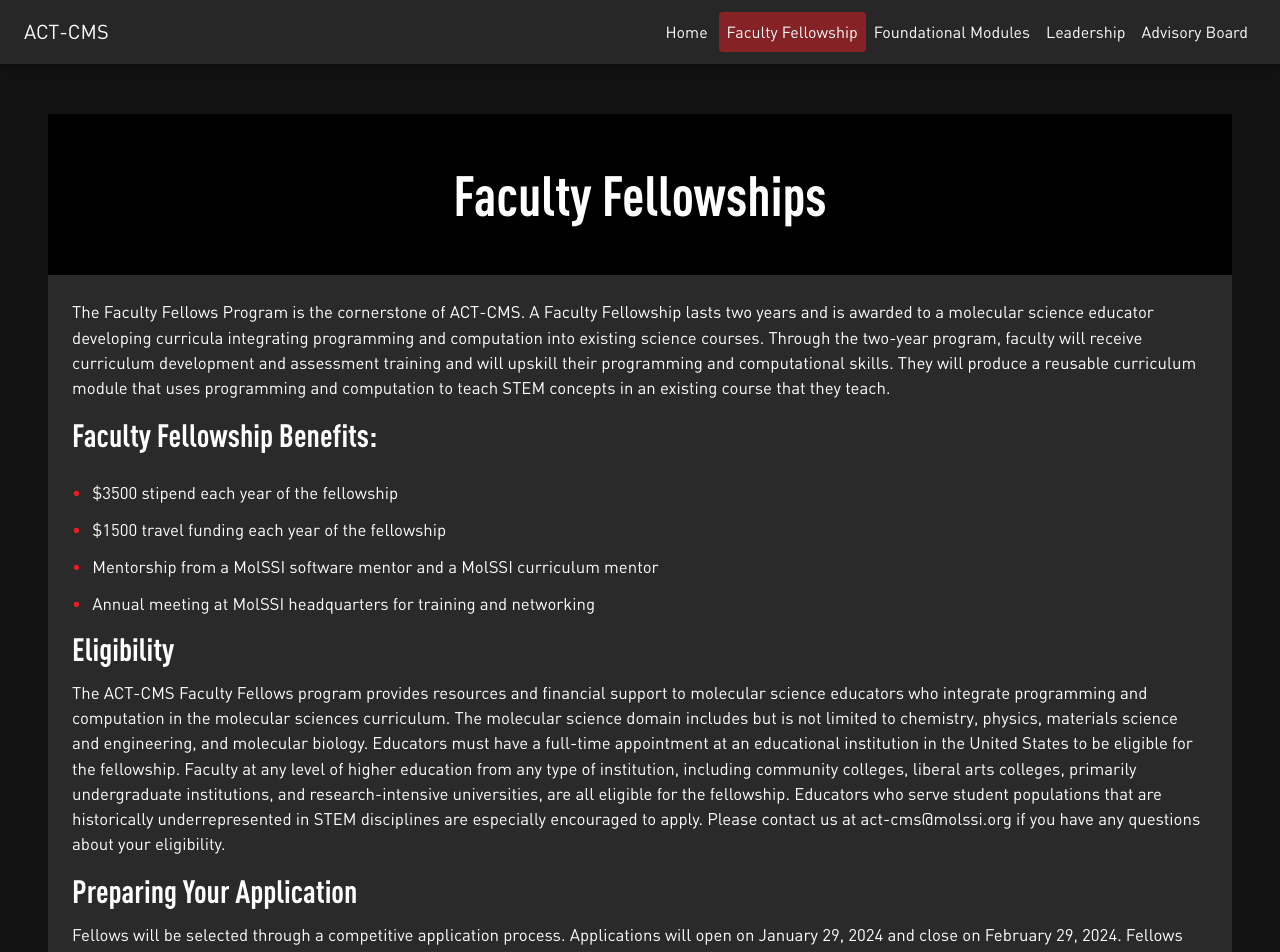
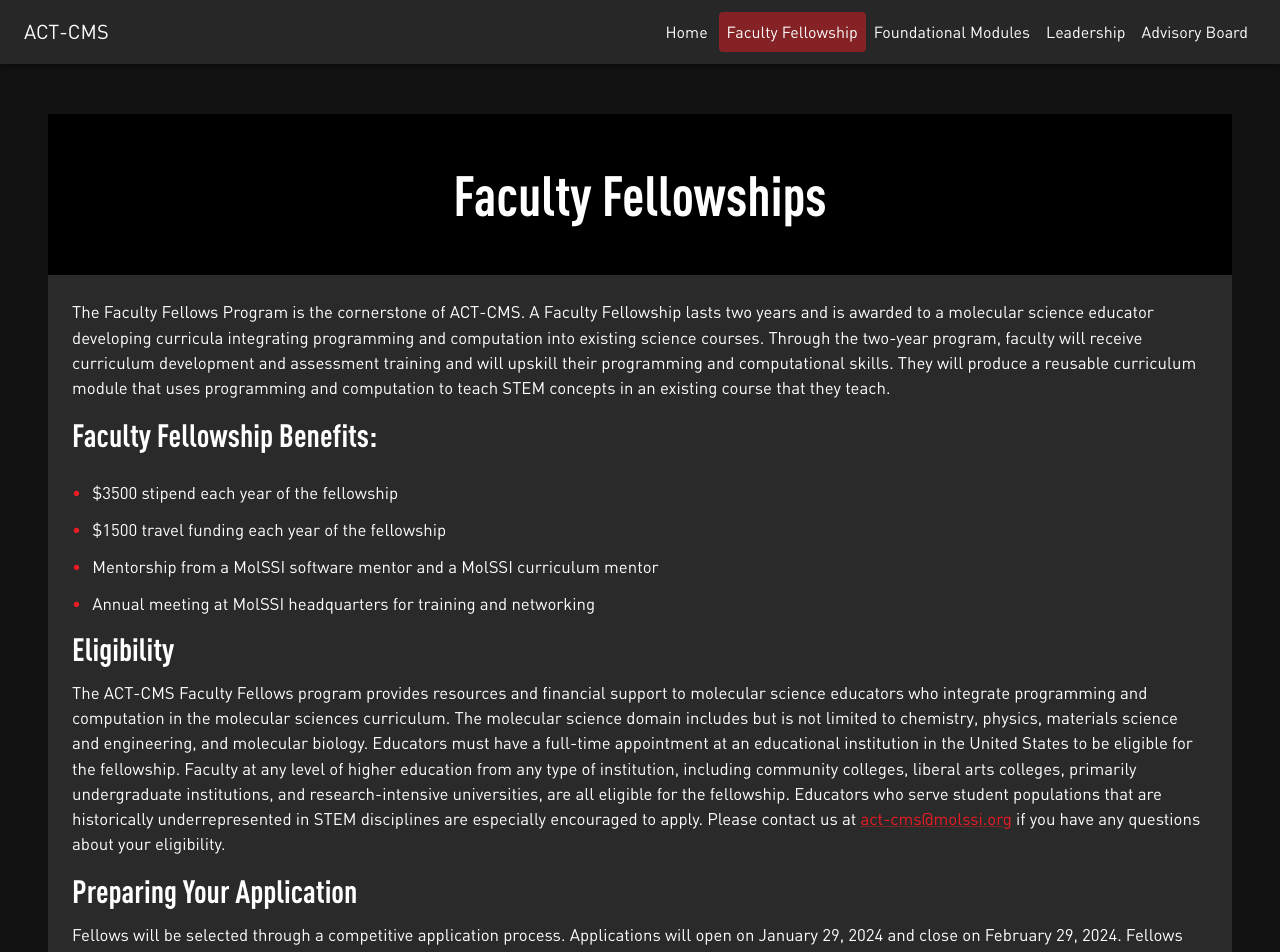
Before and after one commit to act-cms/act-cms.github.io, a React (Vite) app in the folder act-cms-website/: page /#/faculty_fellowship in a window 1280 px wide. Shown: the top 952 px of the page. Built offline with nearby package versions, Linux system fonts and the light colour scheme.

Commit message:
make email address a link

```diff
--- a/act-cms-website/src/pages/Faculty_Fellowship.jsx
+++ b/act-cms-website/src/pages/Faculty_Fellowship.jsx
@@ -1,5 +1,6 @@
 import Typography from '@mui/material/Typography';
 
+import Link from '@mui/material/Link';
 import Container from '@mui/material/Container';
 import Box from '@mui/material/Box';
 import List from '@mui/material/List';
@@ -76,7 +77,7 @@ function FacultyFellows() {
       The molecular science domain includes but is not limited to chemistry, physics, materials science and engineering, and molecular biology.
       Educators must have a full-time appointment at an educational institution in the United States to be eligible for the fellowship.
       Faculty at any level of higher education from any type of institution, including community colleges, liberal arts colleges, primarily undergraduate institutions, and research-intensive universities, are all eligible for the fellowship.
-      Educators who serve student populations that are historically underrepresented in STEM disciplines are especially encouraged to apply.  Please contact us at act-cms@molssi.org if you have any questions about your eligibility.
+      Educators who serve student populations that are historically underrepresented in STEM disciplines are especially encouraged to apply.  Please contact us at <Link href="mailto:act-cms@molssi.org">act-cms@molssi.org</Link> if you have any questions about your eligibility.
     </Typography>
 
     <Typography variant="h2" gutterBottom>Preparing Your Application</Typography>
```
